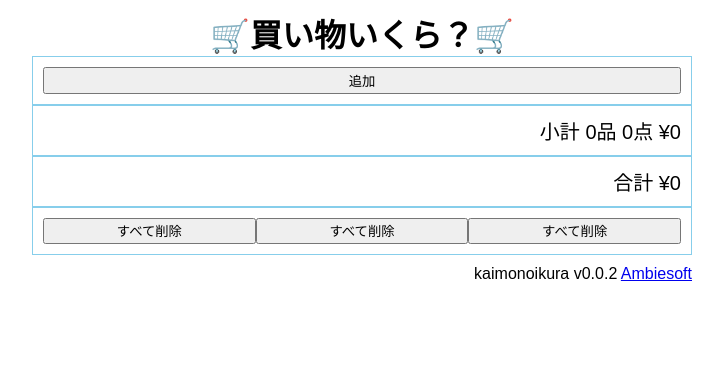
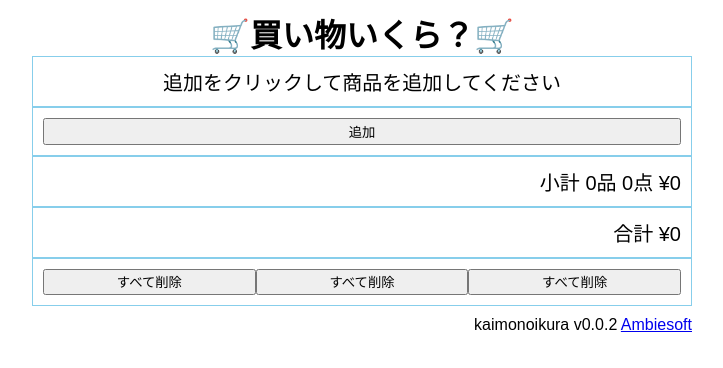
Before and after one commit to ambiesoft/kaimonoikura, a Vue app: page / in a window 1280 px wide. Shown: the top 368 px of the page, without its empty margins (278-1001 px from the left). Built offline with nearby package versions, Linux system fonts and the light colour scheme.

Commit message:
tap or click

```diff
--- a/src/App.vue
+++ b/src/App.vue
@@ -7,6 +7,7 @@ const appVersion = "0.0.2";
 const upChar = "↑";
 const downChar = "↓";
 
+const tapORclick = navigator.userAgent.match(/iPhone|Android.+Mobile/) ? "タップ" : "クリック";
 let id;
 
 /** maruetsu normal */
@@ -353,15 +354,23 @@ const goukei = computed(() => {
 const zeis = computed(() => {
   return getZeis();
 });
-const allItemCount = computed(()=> {
-  let ret=0;
- kaimonoItems.value.forEach((item)=>{
-  ret += item.count;
- })
- return ret;
+const allItemCount = computed(() => {
+  let ret = 0;
+  kaimonoItems.value.forEach((item) => {
+    if (!item.disabled) {
+      ret += item.count;
+    }
+  })
+  return ret;
 });
-const allItemHinCount=computed(()=>{
-return kaimonoItems.value.length;
+const allItemHinCount = computed(() => {
+  let ret = 0;
+  kaimonoItems.value.forEach((item) => {
+    if (!item.disabled) {
+      ret += 1
+    }
+  })
+  return ret;
 });
 function getContainerCellClass(item, index) {
   if (getItemMessage(item)) {
@@ -372,13 +381,15 @@ function getContainerCellClass(item, index) {
 </script>
 
 <template>
-
   <div class="container">
     <h1>🛒買い物いくら？🛒</h1>
+    <div class="container-cell" v-if="kaimonoItems.length == 0">
+      <p class="cell3columns">追加を{{ tapORclick }}して商品を追加してください</p>
+    </div>
     <div class="container-cell" :class="getContainerCellClass(item, index)" v-for="(item, index) in kaimonoItems"
       :key="item.id">
       <div class="cell">
-        <div class="setumei">商品 {{index+1}}</div>
+        <div class="setumei">商品 {{ index + 1 }}</div>
         <div class="goods">
           <input class="stringinput" v-model="item.goods" />
         </div>
@@ -498,7 +509,6 @@ function getContainerCellClass(item, index) {
       {{ appName }} v{{ appVersion }} <a href="https://ambiesoft.com/" target="_blank">Ambiesoft</a>
     </footer>
   </div> <!-- end of container -->
-
 </template>
 
 <style>
@@ -515,6 +525,9 @@ h1 {
   text-align: center;
 }
 
+p {
+  text-align: center;
+}
 
 .container-cell {
   background: white;
```
